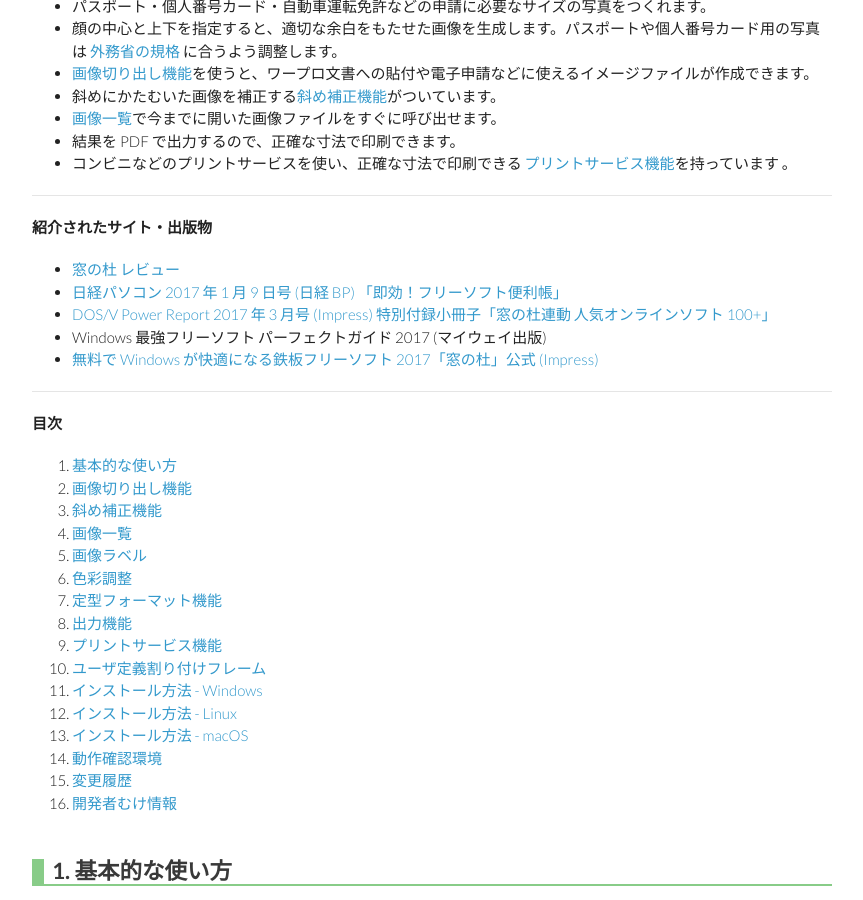
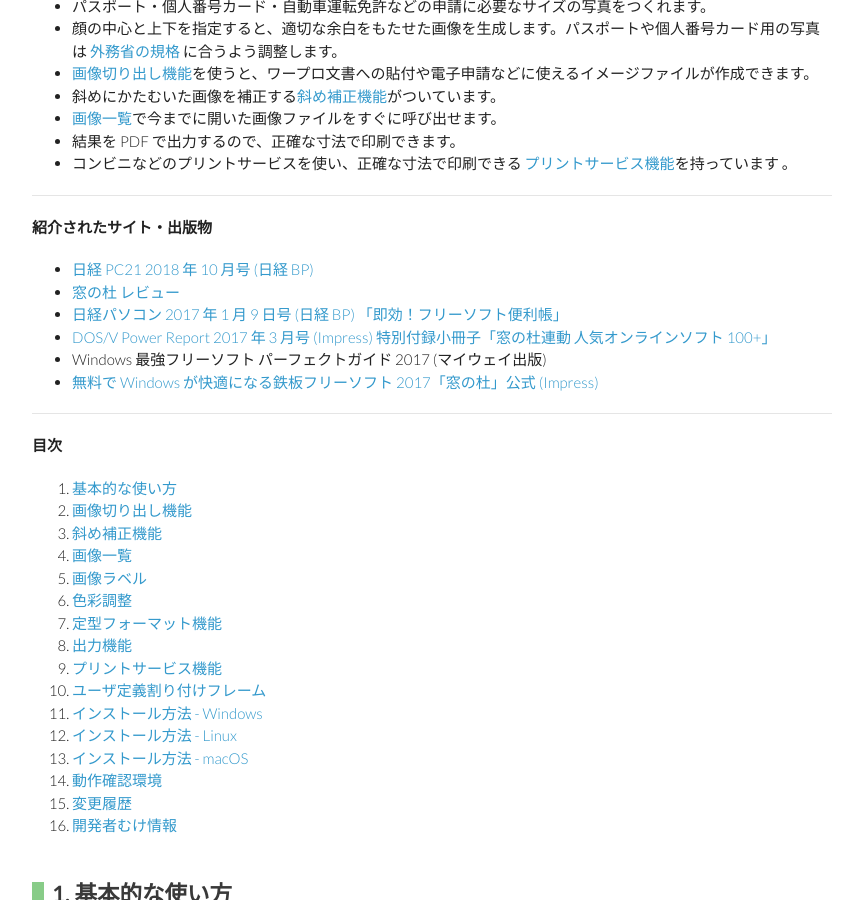
Before and after one commit to gura-app/gura-app.github.io, a Jekyll site: the page built from gurashot/index.md, in a window 1280 px wide and 900 px high, scrolled down 638 px. Shown: the whole window, without its empty margins (208-1071 px from the left). Built offline with Jekyll 4.4.1, drawn with Linux system fonts in a browser that asks for light colours.

Commit message:
added reference

```diff
--- a/gurashot/index.md
+++ b/gurashot/index.md
@@ -58,6 +58,7 @@ Gura Shot は、デジカメの画像から必要なサイズの証明写真を
 
 **紹介されたサイト・出版物**
 
+* [日経 PC21 2018 年 10 月号 (日経 BP)](https://trendy.nikkeibp.co.jp/atcl/column/16/071100050/081600051/)
 * [窓の杜 レビュー](http://www.forest.impress.co.jp/docs/review/20140730_659980.html)
 * [日経パソコン 2017 年 1 月 9 日号 (日経 BP) 「即効！フリーソフト便利帳」](http://store.nikkeibp.co.jp/item/backno/NP0761.html)
 * [DOS/V Power Report 2017 年 3 月号 (Impress) 特別付録小冊子「窓の杜連動 人気オンラインソフト 100+」](http://www.dosv.jp)
```
